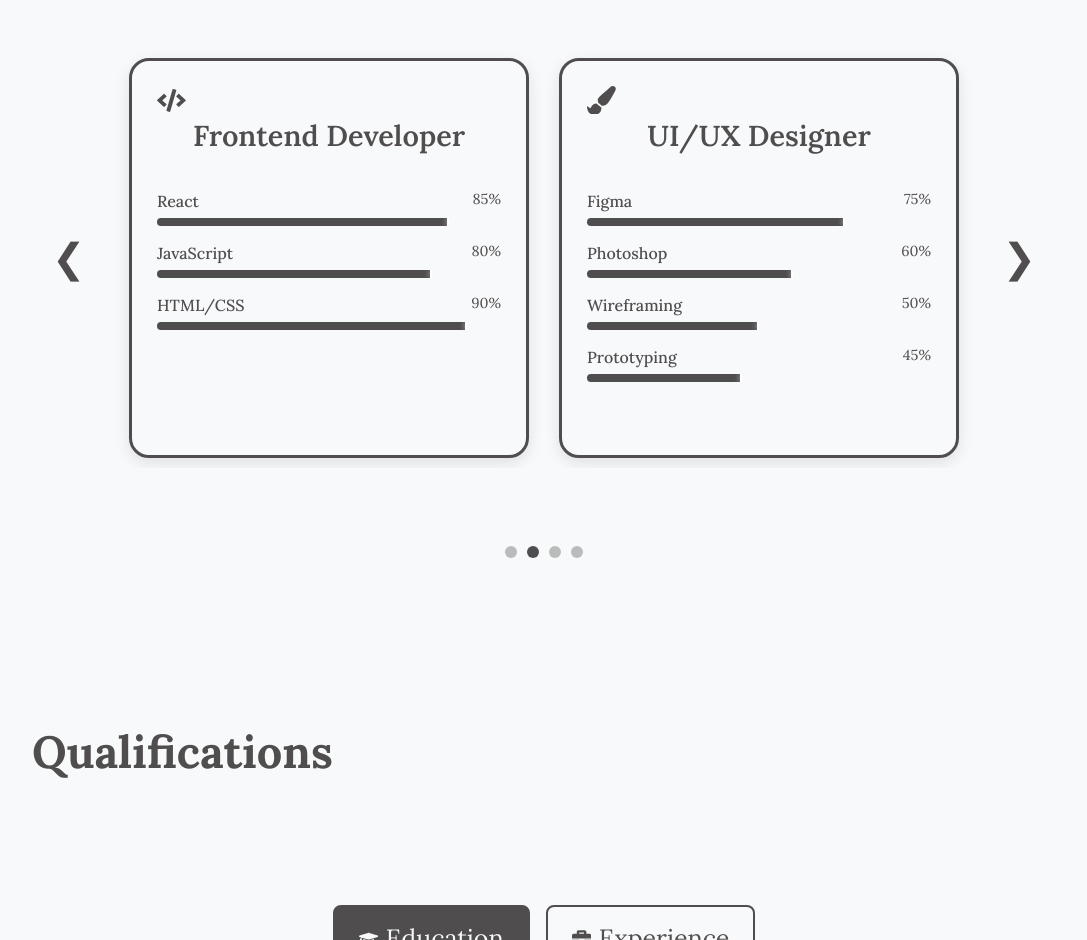
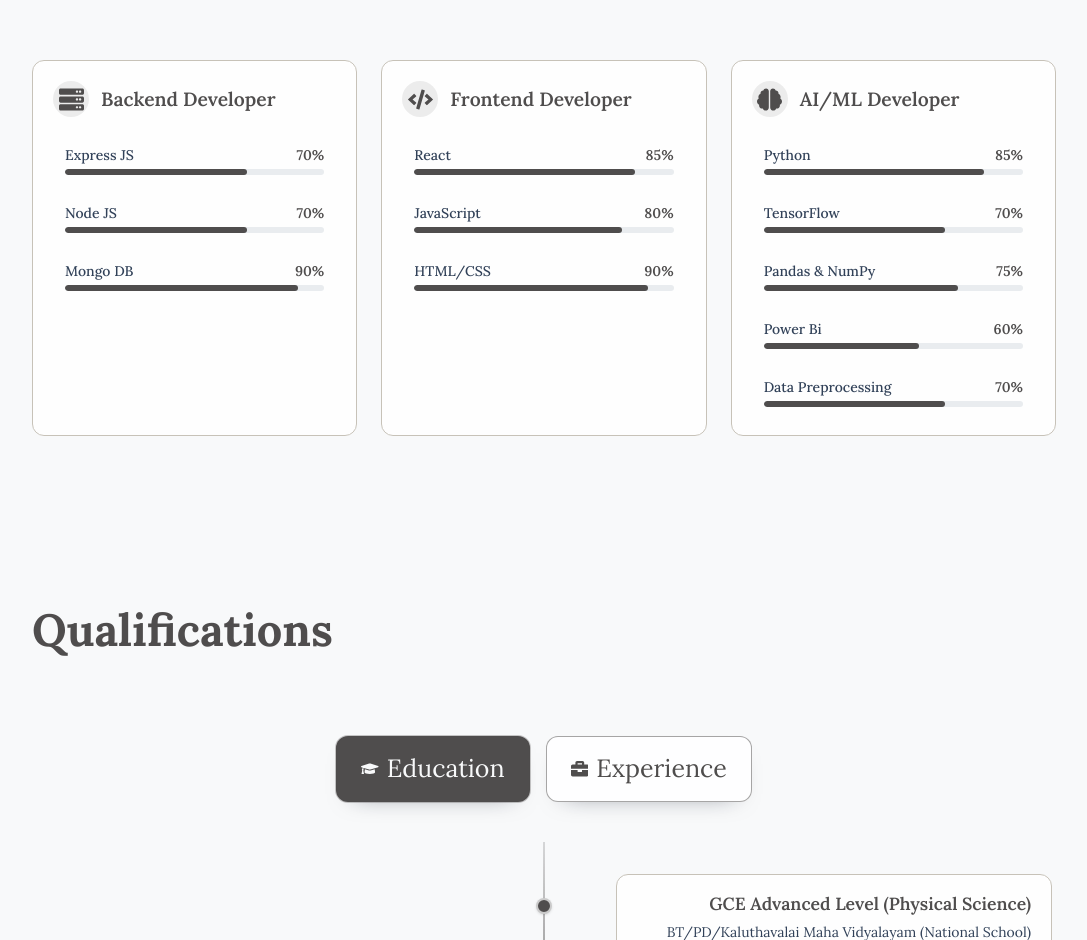
Before and after one commit to puvanakopis/portfolio, a React (Vite) app: page / in a window 1280 px wide. Shown: the part 1860-2800 px from the top of the page, without its empty margins (96-1183 px from the left). Built offline with nearby package versions, Linux system fonts and the light colour scheme.

Commit message:
change the style of My Skills and Qualifications

```diff
--- a/src/pages/Qualifications.jsx
+++ b/src/pages/Qualifications.jsx
@@ -32,61 +32,111 @@ const Qualifications = () => {
   ];
 
   return (
-    <section className="w-full pb-[15vh] min-[1024px]:min-h-[85vh]" id="qualifications">
-      <div className="z-[999] flex w-fit items-start justify-start pb-[15vh] font-extrabold text-[45px] font-extrabold text-[#4F4D4D] transition-all duration-300 max-lg:text-[3rem] max-[480px]:text-[2rem]">
+    <section className="w-full pb-[16vh] min-[1024px]:min-h-[90vh]" id="qualifications">
+      <div className="z-[999] flex w-fit items-start justify-start pb-[9vh] font-extrabold text-[45px] text-[#4F4D4D] transition-all duration-300 animate-[heroRise_0.75s_ease-out] [animation-fill-mode:both] max-lg:text-[3rem] max-[480px]:text-[2rem]">
         Qualifications
       </div>
-      <div className="mx-auto max-w-[1000px] gap-12 px-8">
 
-        {/* ---------------- Tabs for education and experience ---------------- */}
-        <div className="mb-8 flex justify-center gap-4 max-[769px]:flex-col max-[769px]:items-center">
-          <div
-            className={`flex cursor-pointer items-center rounded-lg border-2 border-[#4F4D4D] px-6 py-[0.8rem] transition-all duration-300 max-[769px]:w-[80%] max-[769px]:justify-center ${activeTab === 'education' ? 'bg-[#4F4D4D] text-[#F8F9FA]' : 'bg-[#F8F9FA] text-[#4F4D4D] hover:bg-[#4F4D4D] hover:text-[#F8F9FA]'}`}
+      <div className="mx-auto max-w-[1000px] gap-12 px-2 md:px-4">
+
+        {/* Tabs */}
+        <div className="mb-10 flex justify-center gap-4 animate-[heroFade_0.9s_ease-out] [animation-delay:120ms] [animation-fill-mode:both] max-[769px]:flex-col max-[769px]:items-center">
+          <button
+            type="button"
+            className={`group flex cursor-pointer items-center rounded-xl border border-[#4F4D4D]/50 px-6 py-[0.85rem] shadow-[0_10px_25px_-18px_rgba(15,23,42,0.55)] backdrop-blur-sm transition-all duration-300 max-[769px]:w-[85%] max-[769px]:justify-center ${
+              activeTab === 'education'
+                ? 'bg-[#4F4D4D] text-[#F8F9FA] ring-1 ring-[#4F4D4D]/30'
+                : 'bg-white/85 text-[#4F4D4D] hover:-translate-y-0.5 hover:bg-[#4F4D4D] hover:text-[#F8F9FA]'
+            }`}
             onClick={() => setActiveTab('education')}
           >
-            <FaGraduationCap className="mr-2 text-[1.2rem]" />
+            <FaGraduationCap className="mr-2 text-[1.1rem] transition-transform duration-300 group-hover:scale-110" />
             <span>Education</span>
-          </div>
-          <div
-            className={`flex cursor-pointer items-center rounded-lg border-2 border-[#4F4D4D] px-6 py-[0.8rem] transition-all duration-300 max-[769px]:w-[80%] max-[769px]:justify-center ${activeTab === 'experience' ? 'bg-[#4F4D4D] text-[#F8F9FA]' : 'bg-[#F8F9FA] text-[#4F4D4D] hover:bg-[#4F4D4D] hover:text-[#F8F9FA]'}`}
+          </button>
+
+          <button
+            type="button"
+            className={`group flex cursor-pointer items-center rounded-xl border border-[#4F4D4D]/50 px-6 py-[0.85rem] shadow-[0_10px_25px_-18px_rgba(15,23,42,0.55)] backdrop-blur-sm transition-all duration-300 max-[769px]:w-[85%] max-[769px]:justify-center ${
+              activeTab === 'experience'
+                ? 'bg-[#4F4D4D] text-[#F8F9FA] ring-1 ring-[#4F4D4D]/30'
+                : 'bg-white/85 text-[#4F4D4D] hover:-translate-y-0.5 hover:bg-[#4F4D4D] hover:text-[#F8F9FA]'
+            }`}
             onClick={() => setActiveTab('experience')}
           >
-            <FaBriefcase className="mr-2 text-[1.2rem]" />
+            <FaBriefcase className="mr-2 text-[1.1rem] transition-transform duration-300 group-hover:scale-110" />
             <span>Experience</span>
-          </div>
+          </button>
         </div>
 
+        {/* Content */}
+        <div>
+          <div className="relative py-8 before:absolute before:top-0 before:bottom-0 before:left-1/2 before:w-[2px] before:-translate-x-1/2 before:bg-gradient-to-b before:from-[#4F4D4D]/20 before:via-[#4F4D4D]/65 before:to-[#4F4D4D]/20 animate-[heroFade_0.9s_ease-out] [animation-delay:220ms] [animation-fill-mode:both] max-[769px]:py-0 max-[769px]:before:hidden">
 
-        {/* ---------------- Content ---------------- */}
-        <div>
-          <div className="relative py-8 before:absolute before:top-0 before:bottom-0 before:left-1/2 before:w-[2px] before:-translate-x-1/2 before:bg-[#4F4D4D] max-[769px]:py-0 max-[769px]:before:hidden">
-            {activeTab === 'education' ? (
-              educationData.map((item) => (
-                <div key={item.id} className="relative mb-8 w-full before:absolute before:top-5 before:z-[1] before:h-4 before:w-4 before:rounded-full before:bg-[#4F4D4D] before:left-1/2 before:-translate-x-2 max-[769px]:before:hidden">
-                  <div className={`relative w-[45%] rounded-lg border-2 border-[#4F4D4D] bg-[#F8F9FA] p-6 shadow-[0_5px_15px_rgba(0,0,0,0.1)] transition-all duration-300 max-[769px]:ml-8 max-[769px]:w-[calc(100%-3rem)] max-[769px]:text-left ${item.side === 'left' ? 'ml-[-1.5rem] mr-auto text-left' : 'ml-auto mr-[-1.5rem] text-right'}`}>
-                    <h3 className="mb-2 text-[1.2rem] text-[#4F4D4D]">{item.title}</h3>
-                    <p className="mb-2 text-[1rem]">{item.institution}</p>
-                    <div className={`mb-2 flex items-center text-[0.9rem] ${item.side === 'right' ? 'justify-end max-[769px]:justify-start' : 'justify-start'}`}>
-                      <FaCalendarAlt className="mr-2" />
-                      <span>{item.period}</span>
+            {activeTab === 'education'
+              ? educationData.map((item, index) => (
+                  <div
+                    key={item.id}
+                    className="relative mb-8 w-full before:absolute before:top-6 before:z-[1] before:h-4 before:w-4 before:rounded-full before:border-2 before:border-white/70 before:bg-[#4F4D4D] before:shadow before:left-1/2 before:-translate-x-2 max-[769px]:before:hidden"
+                  >
+                    <div
+                      className={`group relative w-[45%] rounded-xl border border-[#c7c2b8] bg-white/80 px-5 py-4 transition-all duration-300 hover:-translate-y-0.5 hover:shadow-md animate-[heroRise_0.75s_ease-out] [animation-fill-mode:both] max-[769px]:ml-8 max-[769px]:w-[calc(100%-3rem)] max-[769px]:text-left ${
+                        item.side === 'left'
+                          ? 'ml-[-1.5rem] mr-auto text-left'
+                          : 'ml-auto mr-[-1.5rem] text-right'
+                      }`}
+                      style={{ animationDelay: `${120 + index * 120}ms` }}
+                    >
+                      <h3 className="mb-1 text-[1.1rem] font-semibold text-[#4F4D4D]">
+                        {item.title}
+                      </h3>
+                      <p className="mb-2 text-sm text-slate-700">
+                        {item.institution}
+                      </p>
+                      <div
+                        className={`flex items-center gap-2 text-sm text-slate-700 ${
+                          item.side === 'right'
+                            ? 'justify-end max-[769px]:justify-start'
+                            : 'justify-start'
+                        }`}
+                      >
+                        <FaCalendarAlt className="text-[#4F4D4D]" />
+                        <span>{item.period}</span>
+                      </div>
                     </div>
                   </div>
-                </div>
-              ))
-            ) : (
-              experienceData.map((item) => (
-                <div key={item.id} className="relative mb-8 w-full before:absolute before:top-5 before:z-[1] before:h-4 before:w-4 before:rounded-full before:bg-[#4F4D4D] before:left-1/2 before:-translate-x-2 max-[769px]:before:hidden">
-                  <div className={`relative w-[45%] rounded-lg border-2 border-[#4F4D4D] bg-[#F8F9FA] p-6 shadow-[0_5px_15px_rgba(0,0,0,0.1)] transition-all duration-300 max-[769px]:ml-8 max-[769px]:w-[calc(100%-3rem)] max-[769px]:text-left ${item.side === 'left' ? 'ml-[-1.5rem] mr-auto text-left' : 'ml-auto mr-[-1.5rem] text-right'}`}>
-                    <h3 className="mb-2 text-[1.2rem] text-[#4F4D4D]">{item.title}</h3>
-                    <p className="mb-2 text-[1rem]">{item.company}</p>
-                    <div className={`mb-2 flex items-center text-[0.9rem] ${item.side === 'right' ? 'justify-end max-[769px]:justify-start' : 'justify-start'}`}>
-                      <FaCalendarAlt className="mr-2" />
-                      <span>{item.period}</span>
+                ))
+              : experienceData.map((item, index) => (
+                  <div
+                    key={item.id}
+                    className="relative mb-8 w-full before:absolute before:top-6 before:z-[1] before:h-4 before:w-4 before:rounded-full before:border-2 before:border-white/70 before:bg-[#4F4D4D] before:shadow before:left-1/2 before:-translate-x-2 max-[769px]:before:hidden"
+                  >
+                    <div
+                      className={`group relative w-[45%] rounded-xl border border-[#c7c2b8] bg-white/80 px-5 py-4 transition-all duration-300 hover:-translate-y-0.5 hover:shadow-md animate-[heroRise_0.75s_ease-out] [animation-fill-mode:both] max-[769px]:ml-8 max-[769px]:w-[calc(100%-3rem)] max-[769px]:text-left ${
+                        item.side === 'left'
+                          ? 'ml-[-1.5rem] mr-auto text-left'
+                          : 'ml-auto mr-[-1.5rem] text-right'
+                      }`}
+                      style={{ animationDelay: `${120 + index * 120}ms` }}
+                    >
+                      <h3 className="mb-1 text-[1.1rem] font-semibold text-[#4F4D4D]">
+                        {item.title}
+                      </h3>
+                      <p className="mb-2 text-sm text-slate-700">
+                        {item.company}
+                      </p>
+                      <div
+                        className={`flex items-center gap-2 text-sm text-slate-700 ${
+                          item.side === 'right'
+                            ? 'justify-end max-[769px]:justify-start'
+                            : 'justify-start'
+                        }`}
+                      >
+                        <FaCalendarAlt className="text-[#4F4D4D]" />
+                        <span>{item.period}</span>
+                      </div>
                     </div>
                   </div>
-                </div>
-              ))
-            )}
+                ))}
           </div>
         </div>
       </div>
--- a/src/pages/Skills.jsx
+++ b/src/pages/Skills.jsx
@@ -1,4 +1,3 @@
-import { useState, useEffect } from 'react';
 import { FaServer, FaCode, FaPaintBrush, FaBrain } from 'react-icons/fa';
 
 const Skills = () => {
@@ -22,16 +21,6 @@ const Skills = () => {
       ]
     },
     {
-      title: 'UI/UX Designer',
-      icon: <FaPaintBrush />,
-      skills: [
-        { name: 'Figma', level: 75 },
-        { name: 'Photoshop', level: 60 },
-        { name: 'Wireframing', level: 50 },
-        { name: 'Prototyping', level: 45 },
-      ]
-    },
-    {
       title: 'AI/ML Developer',
       icon: <FaBrain />,
       skills: [
@@ -44,148 +33,59 @@ const Skills = () => {
     }
   ];
 
-  const [currentIndex, setCurrentIndex] = useState(0);
-  const [touchStart, setTouchStart] = useState(0);
-  const [touchEnd, setTouchEnd] = useState(0);
-  const [cardsToShow, setCardsToShow] = useState(2);
+  return (
+    <section className="relative flex w-full flex-col pb-[20vh] min-[1024px]:min-h-[85vh] max-[600px]:pb-[15vh] max-[480px]:pb-[12vh]" id="skills">
+      <h1 className="flex w-fit min-h-[10vh] items-start justify-between text-[45px] font-extrabold text-[#4F4D4D] transition-all duration-300 max-lg:pb-[4vh] max-lg:text-[3rem] max-[480px]:text-[2rem]">
+        My Skills
+      </h1>
 
-  // Handle window resize
-  useEffect(() => {
-    const handleResize = () => {
-      if (window.innerWidth < 768) {
-        setCardsToShow(1);
-      } else if (window.innerWidth < 1024) {
-        setCardsToShow(1);
-      } else {
-        setCardsToShow(2);
-      }
-    };
+      <div className=" flex flex-col items-center justify-center gap-12  pt-[10vh] max-lg:gap-8 max-lg:pt-[8vh] max-md:pt-[6vh] max-[600px]:pt-[5vh] max-[480px]:gap-6 max-[480px]:pt-[4vh]">
+        <div className="grid w-full grid-cols-3 gap-6 max-lg:grid-cols-1">
+          {skillCategories.map((category, categoryIndex) => (
+            <div
+              className="flex flex-col gap-5 rounded-xl border border-[#c7c2b8] bg-white/80 px-5 py-5 transition-all duration-300 hover:-translate-y-0.5 hover:shadow-md"
+              key={categoryIndex}
+            >
+              {/* Header */}
+              <div className="flex items-center gap-3">
+                <div className="flex h-9 w-9 items-center justify-center rounded-full bg-[#4F4D4D]/10 text-[#4F4D4D]">
+                  {category.icon}
+                </div>
+                <h3 className="text-[1.2rem] font-semibold text-[#4F4D4D]">
+                  {category.title}
+                </h3>
+              </div>
 
-    handleResize();
-    window.addEventListener('resize', handleResize);
-    return () => window.removeEventListener('resize', handleResize);
-  }, []);
+              {/* Skills List */}
+              <div className="flex flex-col gap-3">
+                {category.skills.map((skill, skillIndex) => (
+                  <div
+                    key={skillIndex}
+                    className="rounded-lg px-3 py-2"
+                  >
+                    <div className="mb-1 flex justify-between">
+                      <span className="text-sm font-medium text-slate-700">
+                        {skill.name}
+                      </span>
+                      <span className="text-sm font-semibold text-[#4F4D4D]">
+                        {skill.level}%
+                      </span>
+                    </div>
 
-  // Automatically slide change
-  useEffect(() => {
-    const interval = setInterval(() => {
-      setCurrentIndex(prev => (prev + 1) % skillCategories.length);
-    }, 4000);
-    return () => clearInterval(interval);
-  }, [skillCategories.length]);
-
-  // Move to next slide
-  const nextSlide = () => {
-    setCurrentIndex(prev => (prev + 1) % skillCategories.length);
-  };
-
-  // Move to previous slide
-  const prevSlide = () => {
-    setCurrentIndex(prev => (prev - 1 + skillCategories.length) % skillCategories.length);
-  };
-
-  // Touch event handlers for mobile swipe support
-  const handleTouchStart = (e) => {
-    setTouchStart(e.targetTouches[0].clientX);
-  };
-
-  const handleTouchMove = (e) => {
-    setTouchEnd(e.targetTouches[0].clientX);
-  };
-
-  const handleTouchEnd = () => {
-    if (touchStart - touchEnd > 100) {
-      nextSlide();
-    }
-
-    if (touchStart - touchEnd < -100) {
-      prevSlide();
-    }
-  };
-
-  return (
-    <div className="flex w-full flex-col pb-[20vh] min-[1024px]:min-h-[85vh] max-[600px]:pb-[15vh] max-[480px]:pb-[12vh]" id="skills">
-      <div className="flex w-fit items-start justify-start font-extrabold text-[45px] font-extrabold text-[#4F4D4D] transition-all duration-300 max-lg:pb-[4vh] max-lg:text-[3rem] max-[480px]:text-[2rem]">
-        My Skills
-      </div>
-      <div className="relative box-border flex flex-col items-center justify-center gap-12 overflow-hidden pt-[10vh] max-lg:gap-8 max-lg:pt-[8vh] max-md:pt-[6vh] max-[600px]:pt-[5vh] max-[480px]:gap-6 max-[480px]:pt-[4vh]">
-
-        <div className="relative mx-auto flex w-full items-center justify-center p-0">
-
-          {/* ------------- arrow button ------------- */}
-          <button
-            className="absolute left-[10px] top-1/2 z-[1] -translate-y-1/2 bg-none p-[10px] text-[2.5rem] text-[#4F4D4D] transition-all duration-300 hover:-translate-y-1/2 hover:scale-[1.2] max-lg:text-[2rem] max-md:text-[1.8rem] max-[480px]:p-[5px] max-[480px]:text-[1.6rem]"
-            onClick={prevSlide}
-            aria-label="Previous slide"
-          >
-            &#10094;
-          </button>
-
-          {/* ------------- Skills container ------------- */}
+                    <div className="h-[6px] overflow-hidden rounded-full bg-[#e9ecef]">
                       <div
-            className="flex w-[calc(100%-100px)] justify-center gap-[30px] overflow-hidden py-[10px] [scroll-behavior:smooth] max-lg:w-[calc(100%-80px)] max-lg:gap-5 max-md:w-[calc(100%-70px)] max-md:gap-[15px] max-[600px]:w-[calc(100%-60px)] max-[480px]:w-[calc(100%-50px)] max-[480px]:gap-[10px] max-[480px]:py-[5px] max-[400px]:w-[calc(100%-40px)]"
-            onTouchStart={handleTouchStart}
-            onTouchMove={handleTouchMove}
-            onTouchEnd={handleTouchEnd}
-          >
-            {[...Array(cardsToShow)].map((_, offset) => {
-              const category = skillCategories[(currentIndex + offset) % skillCategories.length];
-              return (
-                <div
-                  className="h-auto min-h-[400px] w-full min-w-[280px] max-w-[400px] flex-1 rounded-[20px] border-[3px] border-[#4F4D4D] p-[25px] shadow-[0_5px_15px_rgba(0,0,0,0.1)] transition-transform duration-300 hover:-translate-y-[5px] max-lg:min-h-[380px] max-lg:p-5 max-md:min-h-[360px] max-md:min-w-[180px] max-md:p-[18px] max-[600px]:min-h-[340px] max-[600px]:max-w-[25rem] max-[600px]:p-[15px] max-[480px]:min-h-[320px] max-[480px]:min-w-[4rem] max-[480px]:max-w-[15rem] max-[480px]:border-2 max-[480px]:p-3"
-                  key={offset}
-                >
-                  <h3 className="mb-8 text-center text-[1.8rem] font-semibold text-[#4F4D4D] max-lg:mb-6 max-lg:text-[1.6rem] max-md:mb-5 max-md:text-[1.4rem] max-[600px]:mb-4 max-[600px]:text-[1.3rem] max-[480px]:mb-3 max-[480px]:text-[1.2rem] max-[400px]:text-[1.1rem]">
-                    <span className="text-[1.8rem] text-[#4F4D4D]">{category.icon}</span> {category.title}
-                  </h3>
-
-                  <div className="flex flex-col gap-[15px] max-[480px]:gap-[10px]">
-                    {category.skills.map((skill, skillIndex) => (
-                      <div className="w-full" key={skillIndex}>
-                        <div className="mb-[5px] flex justify-between max-[480px]:mb-[3px]">
-                          <span className="text-[1rem] font-medium max-md:text-[0.95rem] max-[480px]:text-[0.9rem] max-[400px]:text-[0.85rem]">{skill.name}</span>
-                          <span className="text-[0.9rem] text-[#4F4D4D] max-md:text-[0.85rem] max-[480px]:text-[0.8rem]">{skill.level}%</span>
-                        </div>
-                        <div className="h-2 overflow-hidden rounded bg-[#F8F9FA] max-[480px]:h-[6px]">
-                          <div
-                            className="relative h-full bg-[#4F4D4D] transition-[width] duration-500 after:absolute after:right-0 after:top-0 after:h-full after:w-[2px] after:bg-white after:shadow-[0_0_5px_rgba(255,255,255,0.8)]"
+                        className="h-full rounded-full bg-[#4F4D4D] transition-all duration-500"
                         style={{ width: `${skill.level}%` }}
-                            aria-valuenow={skill.level}
-                            aria-valuemin="0"
-                            aria-valuemax="100"
-                          ></div>
+                      />
                     </div>
                   </div>
                 ))}
               </div>
             </div>
-              );
-            })}
-          </div>
-
-          {/* ------------- arrow button ------------- */}
-          <button
-            className="absolute right-[10px] top-1/2 z-[1] -translate-y-1/2 bg-none p-[10px] text-[2.5rem] text-[#4F4D4D] transition-all duration-300 hover:-translate-y-1/2 hover:scale-[1.2] max-lg:text-[2rem] max-md:text-[1.8rem] max-[480px]:p-[5px] max-[480px]:text-[1.6rem]"
-            onClick={nextSlide}
-            aria-label="Next slide"
-          >
-            &#10095;
-          </button>
-        </div>
-
-        {/* ------------- dot indicators ------------- */}
-        <div className="mt-[30px] flex flex-wrap justify-center max-[600px]:mt-[25px] max-[480px]:mt-5">
-          {skillCategories.map((_, index) => (
-            <span
-              key={index}
-              className={`mx-[5px] inline-block h-3 w-3 cursor-pointer rounded-full transition-all duration-300 max-[480px]:h-[10px] max-[480px]:w-[10px] ${index === currentIndex ? 'bg-[#4F4D4D]' : 'bg-[#bbb]'}`}
-              onClick={() => setCurrentIndex(index)}
-              aria-label={`Go to slide ${index + 1}`}
-            ></span>
           ))}
         </div>
       </div>
-    </div>
+    </section>
   );
 };
 
```
Lines whose indentation alone changed are shown as unchanged.
